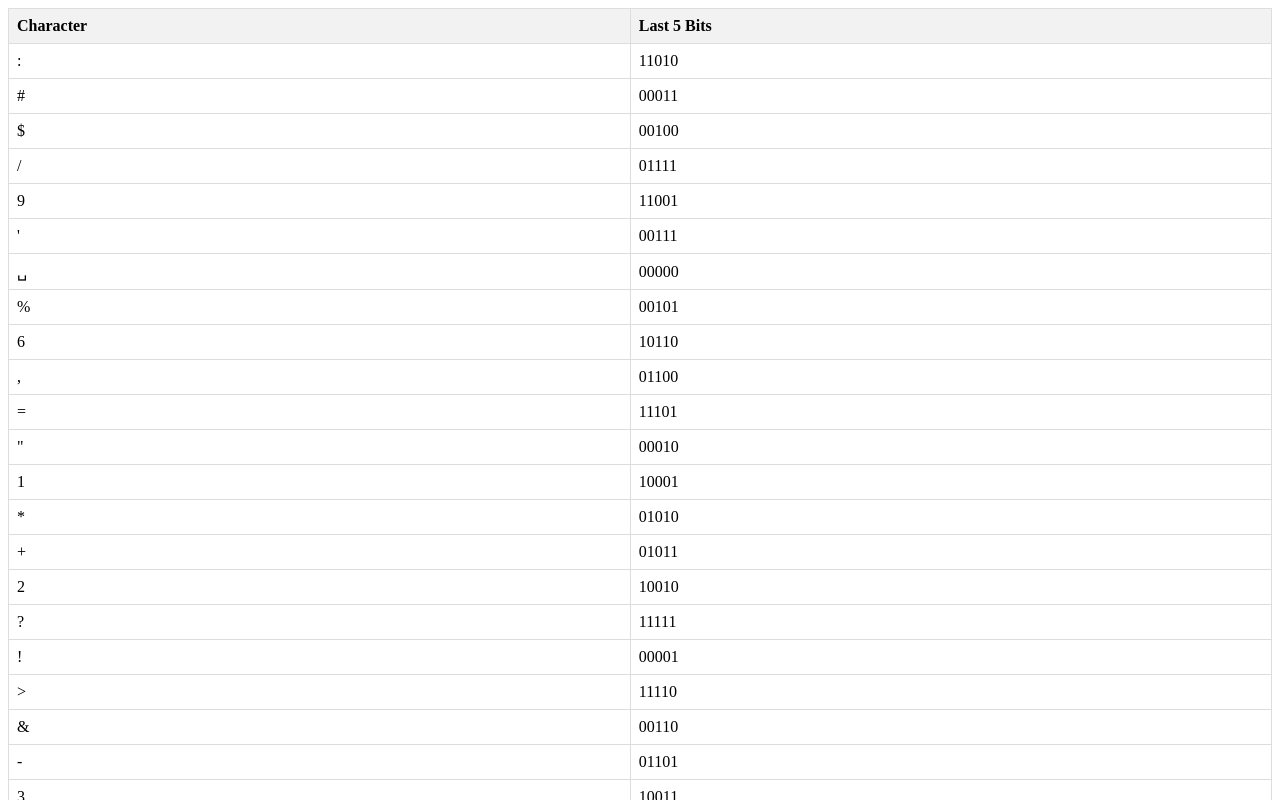
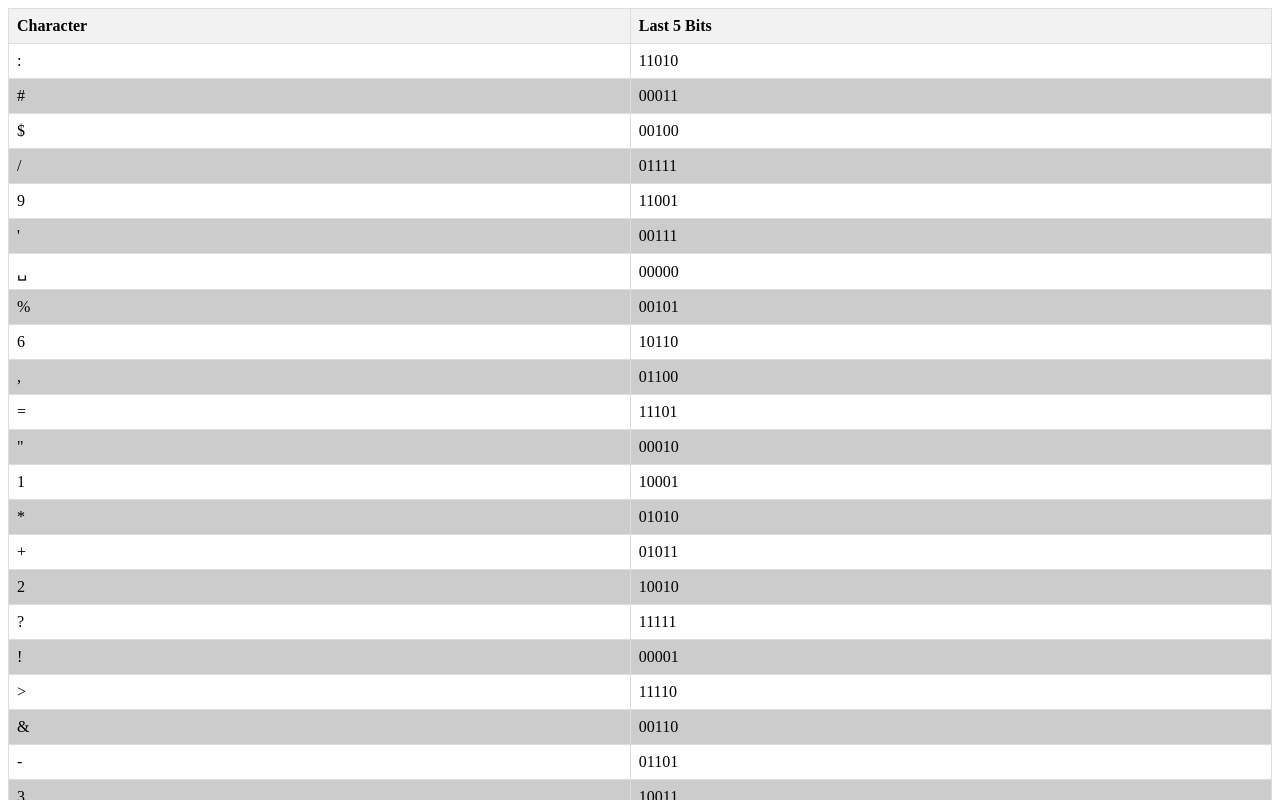
Before and after one commit to huynhtrankhanh/htk-website, a plain HTML site: page ascii memory.html in a window 1280 px wide. Shown: the top 800 px of the page. Drawn offline with Linux system fonts and the light colour scheme.

Commit message:
Alternate colors in table

```diff
--- a/ascii memory.html
+++ b/ascii memory.html
@@ -49,10 +49,10 @@
       characters.push(i);
     }
     shuffleArray(characters);
-    characters.forEach(charCode => {
+    characters.forEach((charCode, index) => {
       const char = charCode === 32 ? "␣" : String.fromCharCode(charCode);
       const last5Bits = (charCode & 31).toString(2).padStart(5, "0");
-      const row = `<tr><td>${char}</td><td>${last5Bits}</td></tr>`;
+      const row = `<tr${index % 2 ? " style='background:rgba(0,0,0,0.2)'" : ""}><td>${char}</td><td>${last5Bits}</td></tr>`;
       charTableBody.innerHTML += row;
     });
   });
```
